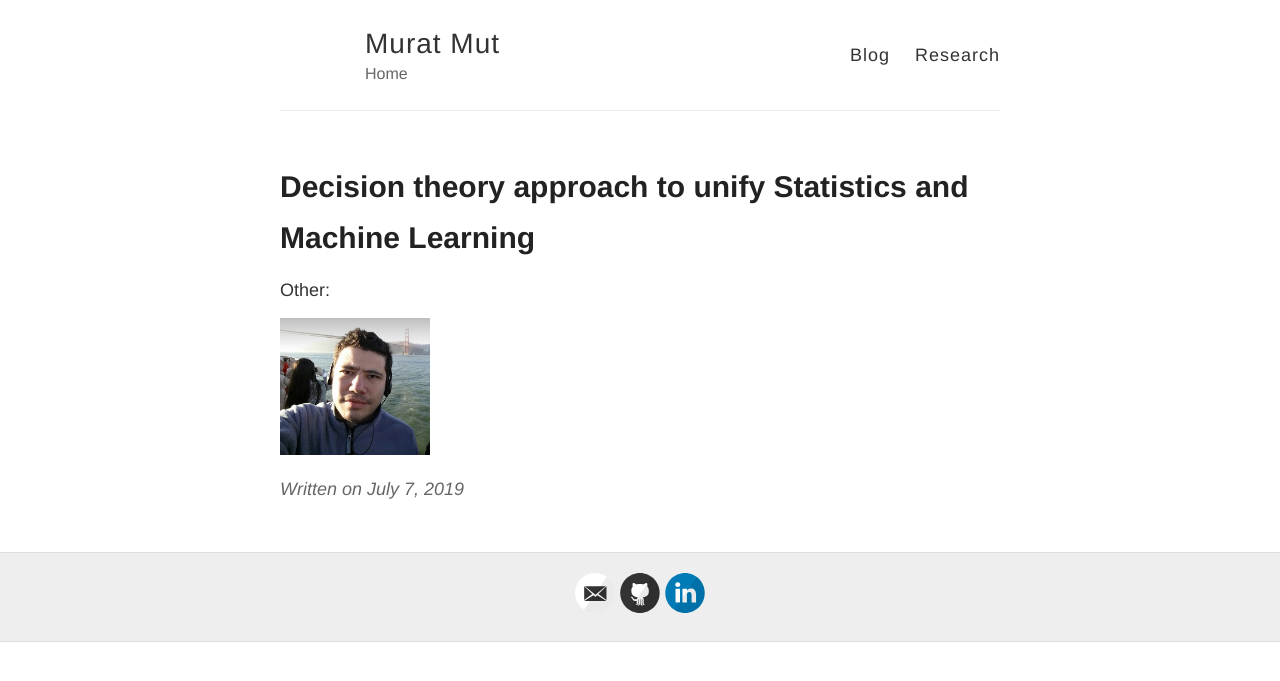
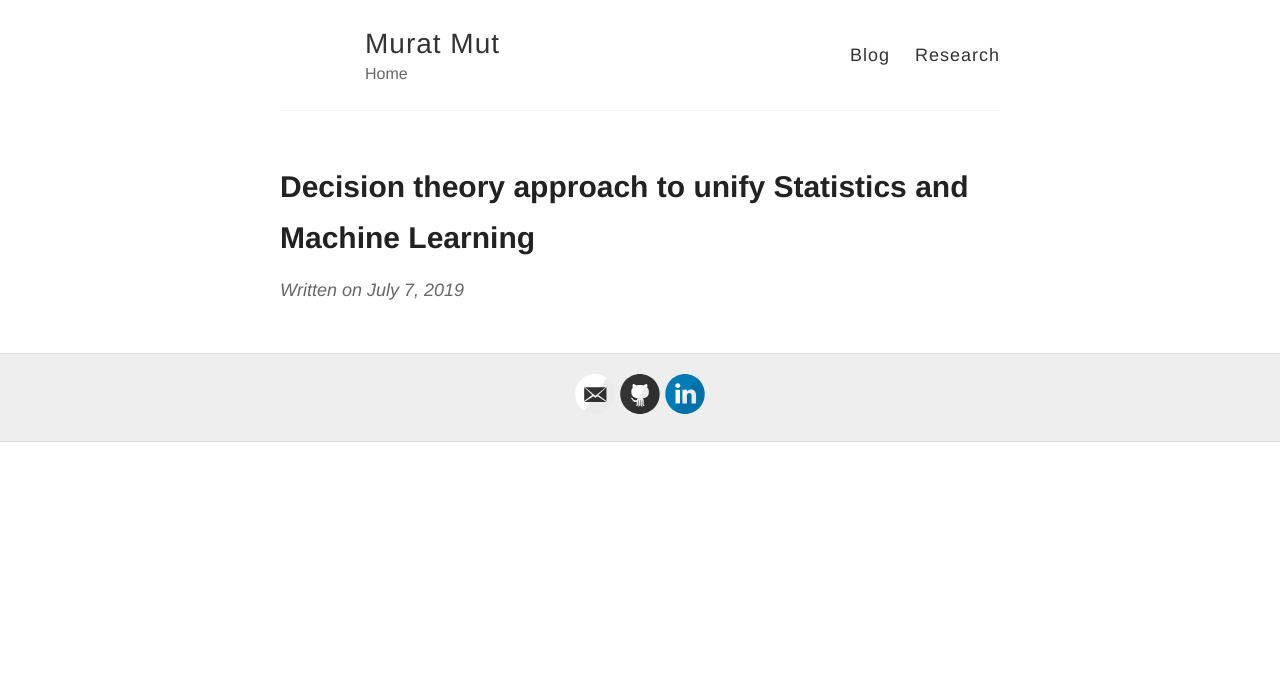
Before and after one commit to muratmut/muratmut.github.io, a Jekyll site: the page built from _posts/2019-07-07-decision-theory-approach.md, in a window 1280 px wide. Shown: the top 681 px of the page. Built offline with Jekyll 4.4.1, drawn with Linux system fonts in a browser that asks for light colours.

Commit message:
Update 2019-07-07-decision-theory-approach.md

```diff
--- a/_posts/2019-07-07-decision-theory-approach.md
+++ b/_posts/2019-07-07-decision-theory-approach.md
@@ -2,7 +2,3 @@
 layout: post
 title: Decision theory approach to unify Statistics and Machine Learning
 ---
-
-Other:
-<div class="entry">
-    <p><img src="../images/capture.png" alt="photo" width="150" /></p>
```
